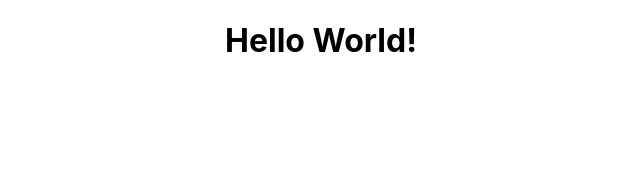
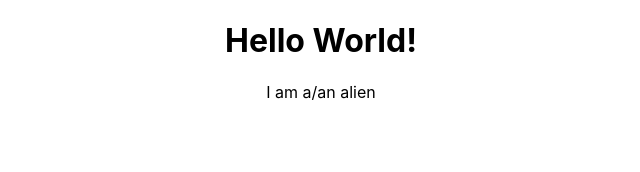
Before and after one commit to smsidki/tutorial-ui, a React (Create React App) app: page / in a window 1280 px wide. Shown: the top 172 px of the page, without its empty margins (319-959 px from the left). Built offline with nearby package versions, Linux system fonts and the light colour scheme.

Commit message:
Default props

```diff
--- a/src/App.js
+++ b/src/App.js
@@ -2,16 +2,21 @@ import React from 'react';
 import './App.css';
 import PropTypes from 'prop-types';
 
-const App = ({greeting}) => {
+const App = ({greeting, profession}) => {
   return (
     <div className="App">
       <h1>{greeting}</h1>
+      <p>{'I am a/an ' + profession}</p>
     </div>
   );
 };
 
 App.propTypes = {
-  name: PropTypes.string.isRequired
+  name: PropTypes.string.isRequired,
+};
+
+App.defaultProps = {
+  profession: 'alien'
 };
 
 export default App;
```
